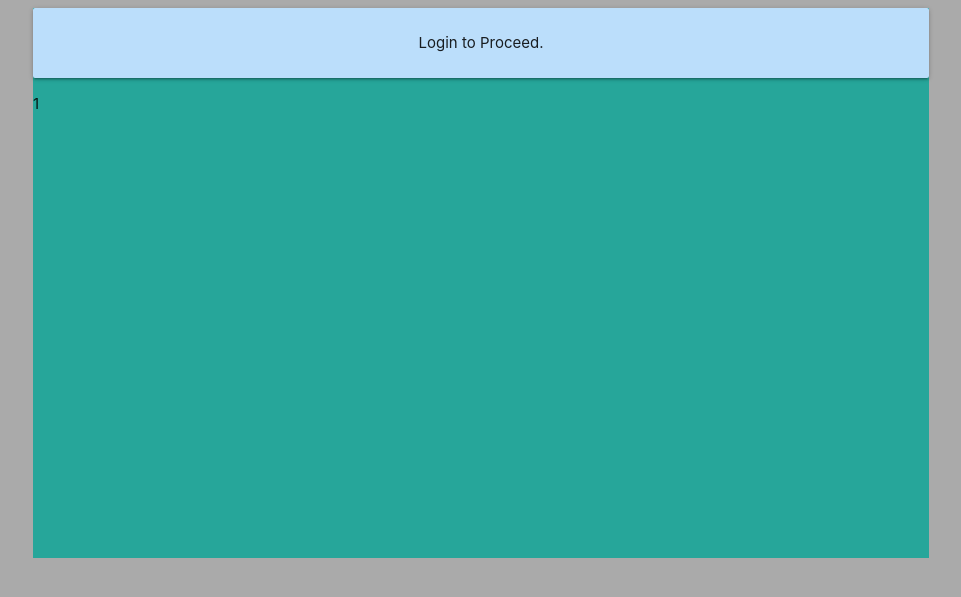
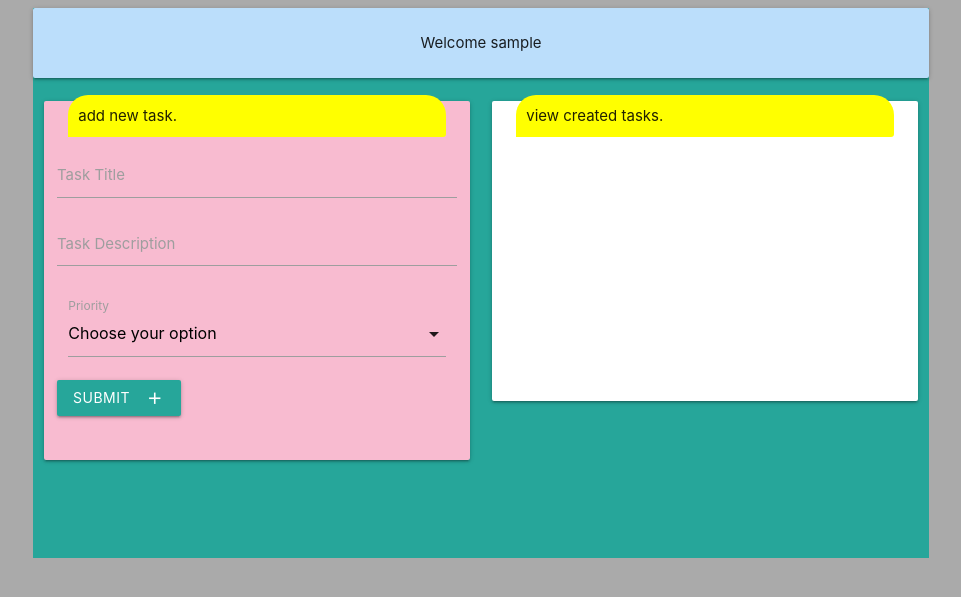
Before and after one commit to Rjtsahu/sample-django-app, a Django app: page / in a window 1280 px wide. Shown: the top 597 px of the page, without its empty margins (159-1120 px from the left). Run offline with Django 3.2, Linux system fonts and the light colour scheme; the visitor is signed in with stand-in values (Sample User, id 1).

Commit message:
created task add form

```diff
--- a/food_ordering/static/css/styles.css
+++ b/food_ordering/static/css/styles.css
@@ -7,3 +7,11 @@ body {
 }
 .template-container{
 }
+.top-title{
+    width: 100%;
+    padding : 10px;
+    margin-top: -30px;
+    border-radius: 20px 20px 3px 0px;
+    text-allign: center;
+    background-color : yellow;
+}
--- a/food_ordering/templates/index.html
+++ b/food_ordering/templates/index.html
@@ -21,15 +21,18 @@
 <div class="container teal lighten-1">
     <div class="card-panel blue lighten-4">
         <center>
-        <span>
-        Login to Proceed.
-        </span>
+            {% block top_title %}
+            <span>
+        Welcome {{user | default:'user'}}
+            </span>
+            {% endblock %}
         </center>
     </div>
     <div class="template-container">
-        {% block content %}{% endblock %}
+        {% block content %}
+
+        {% endblock %}
     </div>
-    {{ user.user_type }}
 </div>
 <script src="{% static 'js/materialize.js' %}"></script>
 </body>
--- /dev/null
+++ b/food_ordering/templates/manager/home.html
@@ -0,0 +1,59 @@
+{% extends "index.html" %}
+
+{% block content %}
+<div class="row">
+
+    <div class="col s12 m6 l6 ">
+        <div class="card-panel pink lighten-4">
+        <div class="top-title"> add new task.</div>
+
+        <form action="/" method="post">
+            {% csrf_token %}
+            <div class="row">
+                <div class="input-field s12">
+                    <input type="text" name="title" id="title"/>
+                    <label for="title">Task Title</label>
+                </div>
+
+                <div class="input-field s12">
+                    <textarea id="detail" name="detail" class="materialize-textarea"></textarea>
+                    <label for="detail">Task Description</label>
+                </div>
+
+                <div class="input-field col s12">
+                    <select>
+                        <option value="" disabled selected name="priority" id="priority">Choose your option</option>
+                        <option value="1">High</option>
+                        <option value="2">Medium</option>
+                        <option value="3">Low</option>
+                    </select>
+                    <label>Priority</label>
+                </div>
+
+
+                <button class="btn waves-effect waves-light" type="submit" name="action">Submit
+                    <i class="material-icons right">add</i>
+                </button>
+
+            </div>
+        </form>
+
+    </div>
+    </div>
+    <div class="col s12 m6 l6" >
+          <div class="card-panel white" style="min-height:300px;" >
+            <div class="top-title"> view created tasks.</div>
+          </div>
+    </div>
+</div>
+
+<script>
+    /// initialize select option
+     document.addEventListener('DOMContentLoaded', function() {
+    var elems = document.querySelectorAll('select');
+    var instances = M.FormSelect.init(elems);
+  });
+
+
+</script>
+{% endblock %}
--- a/food_ordering/templates/registration/login.html
+++ b/food_ordering/templates/registration/login.html
@@ -1,4 +1,10 @@
 {% extends "index.html" %}
+
+{% block top_title %}
+        <span>
+    Manager and Delivery boy Login page.
+         </span>
+{% endblock %}
 
 {% block content %}
 <div class="row">
--- a/food_ordering/urls.py
+++ b/food_ordering/urls.py
@@ -4,7 +4,8 @@ from . import views
 
 urlpatterns = [
     path('',views.home),
+    path('task/', views.task),
+    path('task/<int:task_id>',views.task),
     path('test', views.test),
-    path('index',views.index),
     path('accounts/',include('django.contrib.auth.urls'))
 ]
--- a/food_ordering/views.py
+++ b/food_ordering/views.py
@@ -1,4 +1,4 @@
-from django.shortcuts import render
+from django.shortcuts import render, redirect
 from django.http import HttpResponse
 
 
@@ -6,12 +6,45 @@ def test(request):
     return HttpResponse('Server is Up')
 
 
-def index(req):
-    return render(req, 'index.html')
+def home(req):
+    if req.user.is_authenticated:
+        if req.user.get_user_type() == 'Manager':
+            return manager_home_view(req)
+        elif req.user.get_user_type() == 'DeliveryAgent':
+            return delivery_agent_home_view(req)
+        else:
+            return redirect('/accounts/login')
+    else:
+        return redirect('/accounts/login')
 
 
-# to be handled if user is already logged in
-def home(req):
-    print(req.user.get_user_type())
+def manager_home_view(req):
     context = {'user': req.user}
-    return render(req, 'index.html',context)
+    # TODO: add logic to send list of tasks
+    return render(req, 'manager/home.html', context)
+
+
+def delivery_agent_home_view(req):
+    context = {'user': req.user}
+    # TODO: add logic to send list of tasks
+    return render(req, 'agent/home.html', context)
+
+
+def task(req, task_id=None):
+    if req.user.is_authenticated:
+        if req.user.get_user_type() == 'Manager':
+            task_manager_view(req, task_id)
+        elif req.user.get_user_type() == 'DeliveryAgent':
+            task_agent_view(req, task_id)
+        else:
+            return redirect('/accounts/login')
+    else:
+        return redirect('/accounts/login')
+
+
+def task_manager_view(req, task_id):
+    pass
+
+
+def task_agent_view(req, task_id):
+    pass
```
Also changed, not shown: food_ordering/templates/agent/home.html (added, +12 -0 lines).
